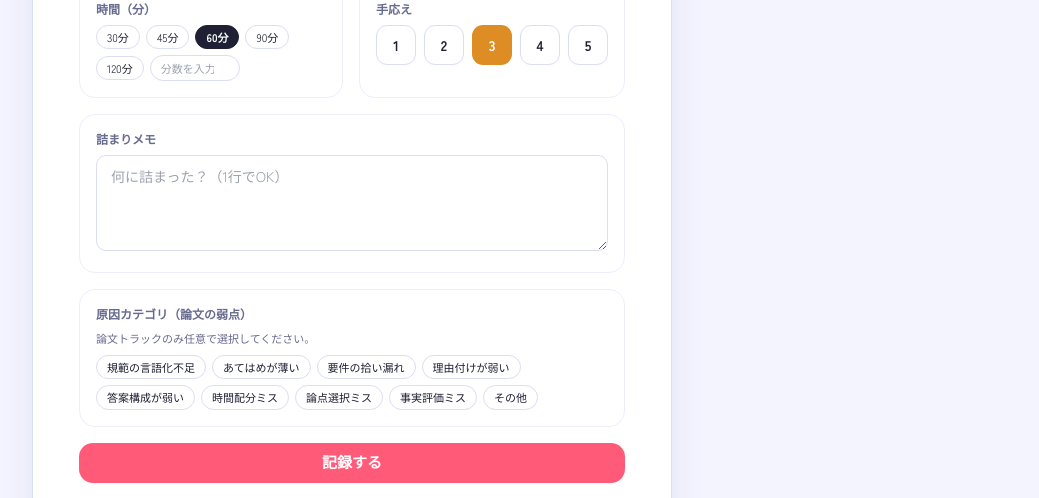
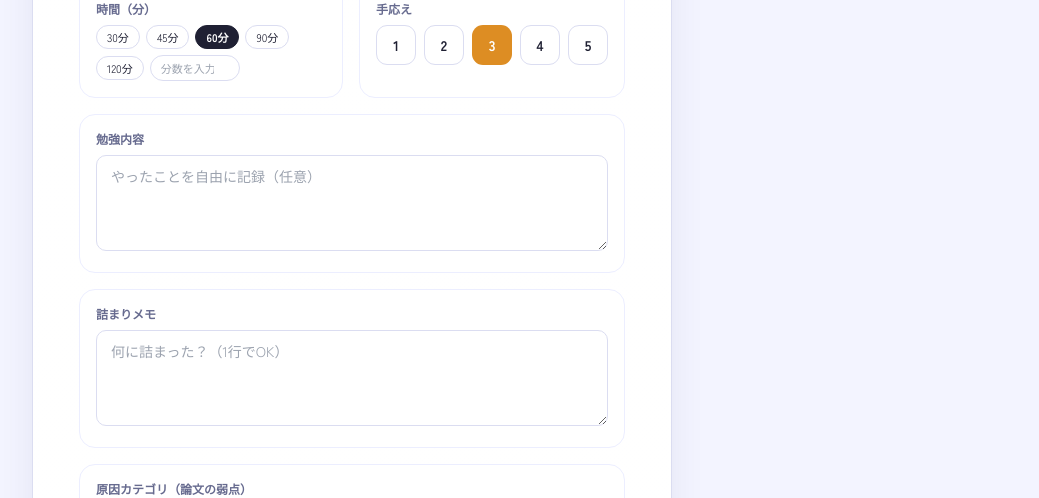
Before and after one commit to octopus12176/study-manage-yobi-shiho, a Next.js app: page /log in a window 1280 px wide. Shown: the part 1020-1518 px from the top of the page, without its empty margins (240-1279 px from the left). Built offline with nearby package versions, Linux system fonts and the light colour scheme; no server answers.

Commit message:
🧑‍💻ログフォームに勉強内容フィールドを追加し、関連する型定義を更新

```diff
--- a/app/log/actions.ts
+++ b/app/log/actions.ts
@@ -13,6 +13,7 @@ export type LogFormInput = {
   minutes: number;
   confidence: number;
   memo: string;
+  notes?: string;
   date?: string; // 'yyyy-MM-dd' 形式
   causeCategory?: string;
 };
@@ -43,6 +44,7 @@ export async function createStudySessionAction(payload: LogFormInput) {
     activity: payload.activity,
     confidence: payload.confidence,
     memo: payload.memo || null,
+    notes: payload.notes || null,
     cause_category: payload.causeCategory || null,
   });
 
--- a/components/log/log-form.tsx
+++ b/components/log/log-form.tsx
@@ -34,6 +34,7 @@ const defaultPayload: LogFormInput = {
   minutes: 60,
   confidence: 3,
   memo: '',
+  notes: '',
   date: today,
   causeCategory: '',
 };
@@ -257,6 +258,15 @@ export function LogForm({ defaultSubject }: LogFormProps) {
         </div>
 
         <div className='rounded-2xl border border-borderLight bg-[rgba(255,255,255,0.76)] p-4'>
+          <Label>勉強内容</Label>
+          <Textarea
+            placeholder='やったことを自由に記録（任意）'
+            value={payload.notes}
+            onChange={(event) => setPayload((prev) => ({ ...prev, notes: event.target.value }))}
+          />
+        </div>
+
+        <div className='rounded-2xl border border-borderLight bg-[rgba(255,255,255,0.76)] p-4'>
           <Label>詰まりメモ</Label>
           <Textarea
             placeholder='何に詰まった？（1行でOK）'
--- a/lib/supabase/types.ts
+++ b/lib/supabase/types.ts
@@ -17,6 +17,7 @@ export type Database = {
           activity: 'input' | 'drill' | 'review' | 'write';
           confidence: number | null;
           memo: string | null;
+          notes: string | null;
           cause_category: string | null;
           created_at: string;
         };
@@ -33,6 +34,7 @@ export type Database = {
           activity: 'input' | 'drill' | 'review' | 'write';
           confidence?: number | null;
           memo?: string | null;
+          notes?: string | null;
           cause_category?: string | null;
           created_at?: string;
         };
--- a/lib/types.ts
+++ b/lib/types.ts
@@ -17,6 +17,7 @@ export type StudySession = {
   activity: Activity;
   confidence: number | null;
   memo: string | null;
+  notes: string | null;
   cause_category: string | null;
   created_at: string;
 };
```
